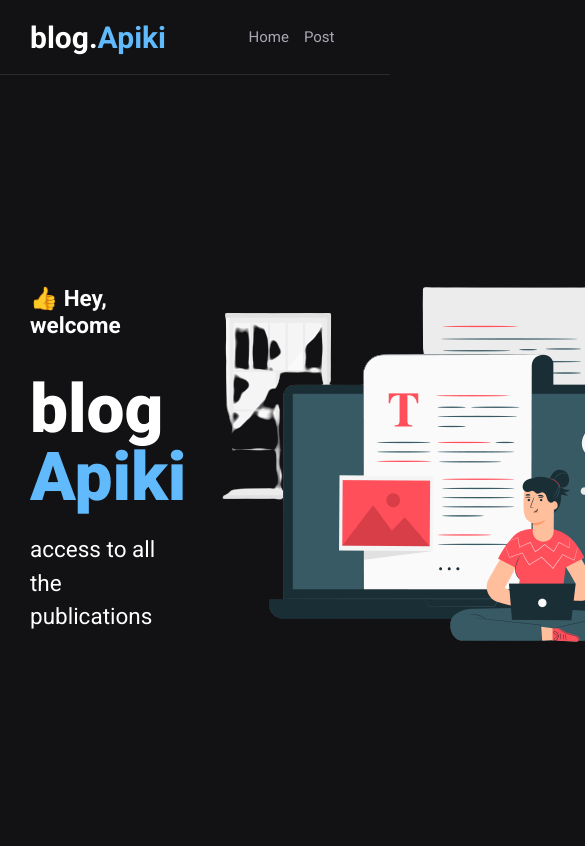
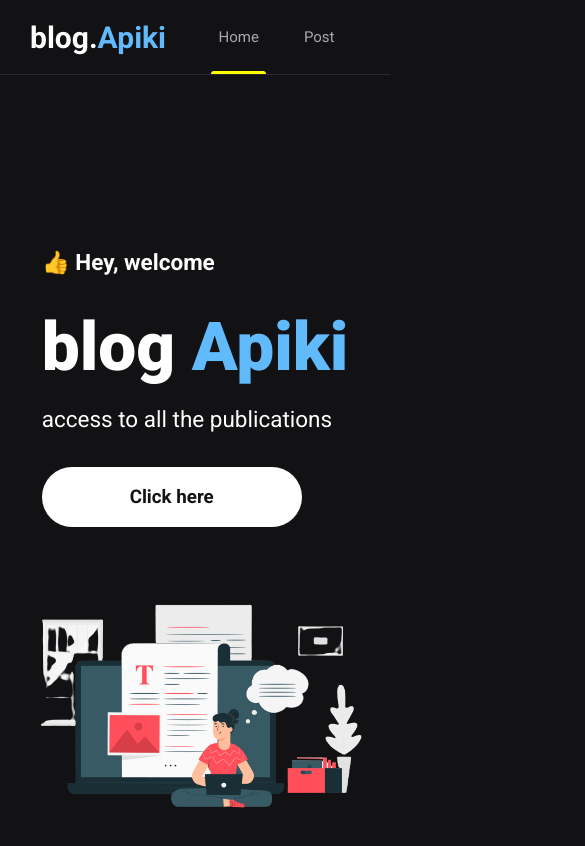
Before and after one commit to alissonjosef/blog.apiki, a Next.js app: page / in a window 390 px wide. Shown: the top 846 px of the page, 585 px wide, since content can reach past the window. Built offline with nearby package versions, Linux system fonts and the light colour scheme.

Commit message:
scren media

```diff
--- a/pages/home.module.scss
+++ b/pages/home.module.scss
@@ -8,8 +8,28 @@
   align-items: center;
   justify-content: space-between;
 }
+
+@media only screen and (max-width: 600px) {
+  .contentContainer{
+    margin-top: 5rem;
+  flex-direction: column;
+  justify-content: center;
+  align-items: center;
+  }
+
+}
+
+@media only screen and (max-width: 600px) {
+
+  .image{
+    width: 350px;
+    margin-top: 4rem;
+  }
+}
 .hero {
   max-width: 600px;
+
+
 
   span {
     font-size: 1.5rem;
--- a/pages/index.tsx
+++ b/pages/index.tsx
@@ -1,6 +1,7 @@
 import type { NextPage } from "next";
 import Head from "next/head";
-import styles from './home.module.scss'
+import { SubButton } from "../src/components/Header/SubButton";
+import styles from "./home.module.scss";
 
 const Home: NextPage = () => {
   return (
@@ -11,18 +12,18 @@ const Home: NextPage = () => {
 
       <main className={styles.contentContainer}>
         <section className={styles.hero}>
-            <span>
-              👍 Hey, welcome
-            </span>
+          <span>👍 Hey, welcome</span>
 
-            <h1>blog <span>Apiki</span></h1>
+          <h1>
+            blog <span>Apiki</span>
+          </h1>
 
-            <p>access to all the publications</p>
+          <p>access to all the publications</p>
+          <SubButton />
         </section>
 
-        <img src="/images/avatar.png" alt="avatar" />
+        <img className={styles.image} src="/images/avatar.png" alt="avatar" />
       </main>
-
     </>
   );
 };
--- a/pages/posts/index.tsx
+++ b/pages/posts/index.tsx
@@ -1,7 +1,6 @@
+import { useEffect, useState } from "react";
 import Head from "next/head";
 import Link from "next/link";
-import { useRouter } from "next/router";
-import { useEffect, useState } from "react";
 import styles from "./styles.module.scss";
 
 interface Props {
@@ -15,8 +14,6 @@ interface Props {
 }
 
 export default function Posts() {
-
-  const route = useRouter()
   const [post, setPost] = useState([]);
   const [page, setPage] = useState(1);
   const [totalPage, setTotalPage] = useState(0);
--- a/src/components/Header/SubButton/index.tsx
+++ b/src/components/Header/SubButton/index.tsx
@@ -1,12 +1,12 @@
-import styles from './styles.module.scss'
+import Link from "next/link";
+import styles from "./styles.module.scss";
 
-export function SubButton(){
-    return(
-        <a
-        type="button"
-        className={styles.subButton}
-        >
-            Click here
-        </a>
-    )
+export function SubButton() {
+  return (
+    <Link href='/posts'>
+      <a type="button" className={styles.subButton}>
+        Click here
+      </a>
+    </Link>
+  );
 }
--- a/src/components/Header/index.tsx
+++ b/src/components/Header/index.tsx
@@ -1,17 +1,20 @@
 import Link from "next/link";
+import { useRouter } from "next/router";
 import styles from "./styles.module.scss";
 
 export function Header() {
+const {asPath} = useRouter()
+
   return (
     <header className={styles.headerContainer}>
       <div className={styles.headerContent}>
         <h1>blog.<span style={{color:'#61bafb'}}>Apiki</span></h1>
         <nav>
           <Link href="/">
-            <a >Home</a>
+            <a className={asPath === '/' ? styles.active : ''}>Home</a>
           </Link>
           <Link href="/posts">
-            <a >Post</a>
+            <a className={asPath === '/posts' ? styles.active : ''}>Post</a>
           </Link>
         </nav>
       </div>
--- a/src/components/Header/styles.module.scss
+++ b/src/components/Header/styles.module.scss
@@ -15,6 +15,22 @@
     height: 5rem;
   }
 
+  @media only screen and (max-width: 600px) {
+    .headerContent {
+      max-width: 500px;
+      height: 5rem;
+      margin: 0 auto;
+      padding: 0 2rem;
+
+      display: flex;
+
+    }
+
+    nav {
+      margin-left: 3rem;
+      height: 5rem;
+    }
+  }
   a {
     display: inline-block;
     position: relative;
@@ -24,8 +40,27 @@
     color: var(--gray-300);
     transition: color 0.2s;
 
+    & + a {
+      margin-left: 2rem;
+    }
     &:hover {
         color: var(--white);
+
+        &.active {
+          color: white;
+          font-weight: bold;
+        }
+
+      }
+      &.active::after {
+        content: '';
+        height: 3px;
+        border-radius: 3px 3px 0 0;
+        width: 100%;
+        position: absolute;
+        bottom: 1px;
+        left: 0;
+        background: yellow;
+      }
     }
-  }
 }
```
Also changed, not shown: pages/posts/posts.module.scss (+13 -1 lines), pages/posts/styles.module.scss (+8 -1 lines).
